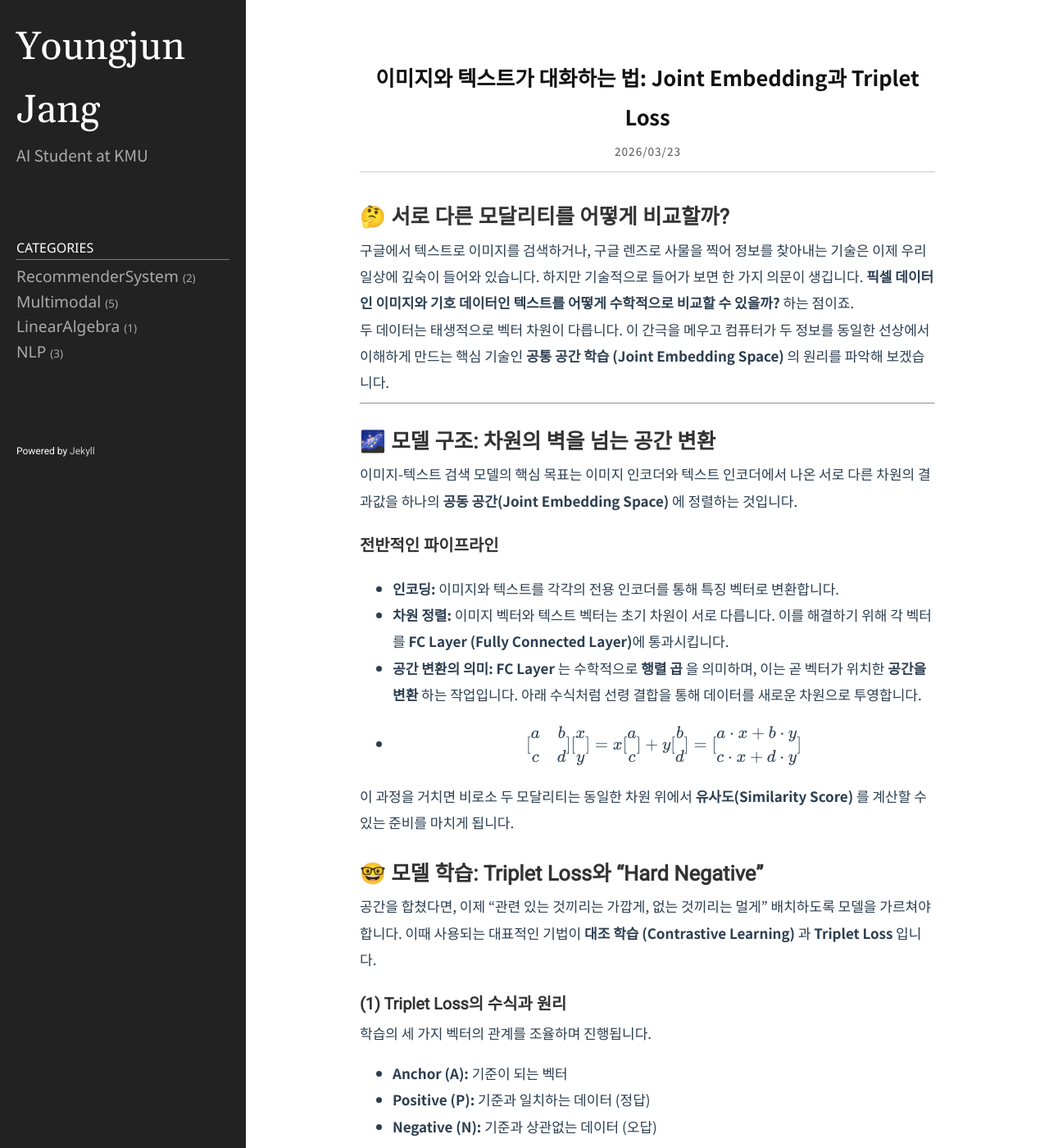
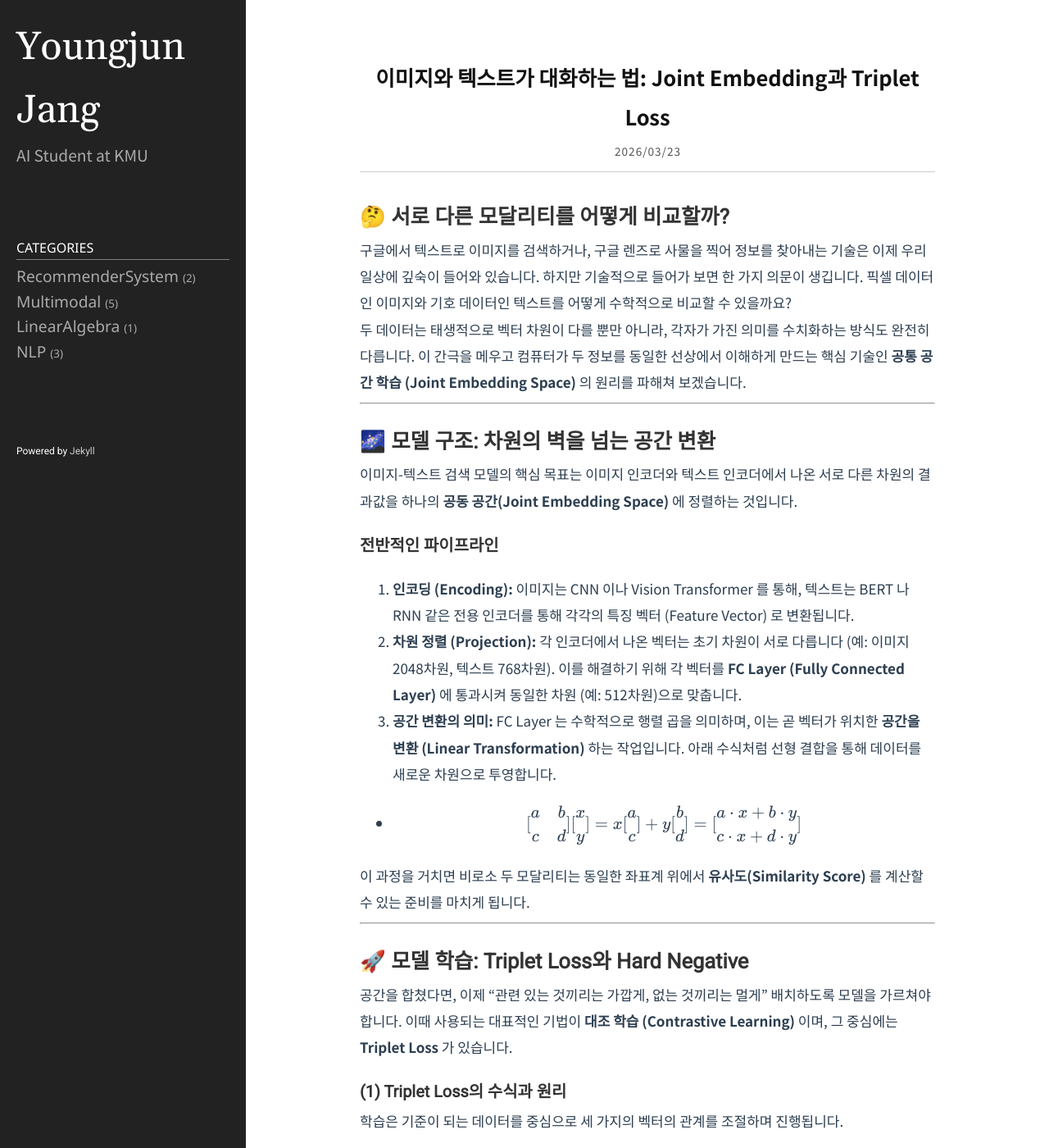
Before and after one commit to Youngjun-CV/Youngjun-CV.github.io, a Jekyll site: the page built from _posts/multimodal/2026-03-23-image-text-retrieval.markdown, in a window 1280 px wide and 1400 px high. Shown: the whole window at 82% size. Built offline with Jekyll 4.4.1, drawn with Linux system fonts in a browser that asks for light colours; formulas are drawn with MathJax 3; some of the changed text lies outside the part shown.

Commit message:
Update 2026-03-23-image-text-retrieval.markdown
add detail

```diff
--- a/_posts/multimodal/2026-03-23-image-text-retrieval.markdown
+++ b/_posts/multimodal/2026-03-23-image-text-retrieval.markdown
@@ -6,9 +6,9 @@ category: Multimodal
 ---
 
 ## 🤔 서로 다른 모달리티를 어떻게 비교할까?
-구글에서 텍스트로 이미지를 검색하거나, 구글 렌즈로 사물을 찍어 정보를 찾아내는 기술은 이제 우리 일상에 깊숙이 들어와 있습니다. 하지만 기술적으로 들어가 보면 한 가지 의문이 생깁니다. **픽셀 데이터인 이미지와 기호 데이터인 텍스트를 어떻게 수학적으로 비교할 수 있을까?** 하는 점이죠.
+구글에서 텍스트로 이미지를 검색하거나, 구글 렌즈로 사물을 찍어 정보를 찾아내는 기술은 이제 우리 일상에 깊숙이 들어와 있습니다. 하지만 기술적으로 들어가 보면 한 가지 의문이 생깁니다. 픽셀 데이터인 이미지와 기호 데이터인 텍스트를 어떻게 수학적으로 비교할 수 있을까요?
 
-두 데이터는 태생적으로 벡터 차원이 다릅니다. 이 간극을 메우고 컴퓨터가 두 정보를 동일한 선상에서 이해하게 만드는 핵심 기술인 **공통 공간 학습 (Joint Embedding Space)** 의 원리를 파악해 보겠습니다.
+두 데이터는 태생적으로 벡터 차원이 다를 뿐만 아니라, 각자가 가진 의미를 수치화하는 방식도 완전히 다릅니다. 이 간극을 메우고 컴퓨터가 두 정보를 동일한 선상에서 이해하게 만드는 핵심 기술인 **공통 공간 학습 (Joint Embedding Space)** 의 원리를 파해쳐 보겠습니다.
 
 ---
 
@@ -16,47 +16,42 @@ category: Multimodal
 이미지-텍스트 검색 모델의 핵심 목표는 이미지 인코더와 텍스트 인코더에서 나온 서로 다른 차원의 결과값을 하나의 **공동 공간(Joint Embedding Space)** 에 정렬하는 것입니다.
 
 ### 전반적인 파이프라인
-* **인코딩:** 이미지와 텍스트를 각각의 전용 인코더를 통해 특징 벡터로 변환합니다.
-* **차원 정렬:** 이미지 벡터와 텍스트 벡터는 초기 차원이 서로 다릅니다. 이를 해결하기 위해 각 벡터를 **FC Layer (Fully Connected Layer)**에 통과시킵니다.
-* **공간 변환의 의미:** **FC Layer** 는 수학적으로 **행렬 곱** 을 의미하며, 이는 곧 벡터가 위치한 **공간을 변환** 하는 작업입니다. 아래 수식처럼 선령 결합을 통해 데이터를 새로운 차원으로 투영합니다.
+1. **인코딩 (Encoding):** 이미지는 CNN 이나 Vision Transformer 를 통해, 텍스트는 BERT 나 RNN 같은 전용 인코더를 통해 각각의 특징 벡터 (Feature Vector) 로 변환됩니다.
+
+2. **차원 정렬 (Projection):** 각 인코더에서 나온 벡터는 초기 차원이 서로 다릅니다 (예: 이미지 2048차원, 텍스트 768차원). 이를 해결하기 위해 각 벡터를 **FC Layer (Fully Connected Layer)** 에 통과시켜 동일한 차원 (예: 512차원)으로 맞춥니다.
+
+3. **공간 변환의 의미:** FC Layer 는 수학적으로 행렬 곱을 의미하며, 이는 곧 벡터가 위치한 **공간을 변환 (Linear Transformation)** 하는 작업입니다. 아래 수식처럼 선형 결합을 통해 데이터를 새로운 차원으로 투영합니다.
 
 * $$[\begin{matrix}a&b\\ c&d\\ \end{matrix}][\begin{matrix}x\\ y\end{matrix}]=x[\begin{matrix}a\\ c\end{matrix}]+y[\begin{matrix}b\\ d\end{matrix}]=[\begin{matrix}a \cdot x + b \cdot y \\ c \cdot x + d \cdot y \end{matrix}]$$
 
-이 과정을 거치면 비로소 두 모달리티는 동일한 차원 위에서 **유사도(Similarity Score)** 를 계산할 수 있는 준비를 마치게 됩니다.
+이 과정을 거치면 비로소 두 모달리티는 동일한 좌표계 위에서 **유사도(Similarity Score)** 를 계산할 수 있는 준비를 마치게 됩니다.
 
-## 🤓 모델 학습: Triplet Loss와 "Hard Negative"
-공간을 합쳤다면, 이제 "관련 있는 것끼리는 가깝게, 없는 것끼리는 멀게" 배치하도록 모델을 가르쳐야 합니다. 이때 사용되는 대표적인 기법이 **대조 학습 (Contrastive Learning)** 과 **Triplet Loss** 입니다.
+---
+
+## 🚀 모델 학습: Triplet Loss와 Hard Negative
+공간을 합쳤다면, 이제 "관련 있는 것끼리는 가깝게, 없는 것끼리는 멀게" 배치하도록 모델을 가르쳐야 합니다. 이때 사용되는 대표적인 기법이 **대조 학습 (Contrastive Learning)** 이며, 그 중심에는 **Triplet Loss** 가 있습니다.
 
 ### (1) Triplet Loss의 수식과 원리
-학습의 세 가지 벡터의 관계를 조율하며 진행됩니다.
+학습은 기준이 되는 데이터를 중심으로 세 가지의 벡터의 관계를 조절하며 진행됩니다.
 
-* **Anchor (A):** 기준이 되는 벡터
-* **Positive (P):** 기준과 일치하는 데이터 (정답)
-* **Negative (N):** 기준과 상관없는 데이터 (오답)
+* **Anchor (A):** 기준이 되는 벡터 (예: 강아지 사진)
+* **Positive (P):** 기준과 일치하는 데이터 (예: "강아지가 뛰고 있다"라는 텍스트)
+* **Negative (N):** 기준과 상관없는 데이터 (예: "고양이가 잠을 잔다"라는 텍스트)
 
-모델의 목표는 **"기준과 정답 사이의 유사도가 오답과의 유사도보다 특정 마진($\alpha$) 이상 크도록"** 만드는 것입니다.
+모델의 목표는 **"기준과 정답 사이의 유사도가 오답과의 유사도보다 특정 마진($\alpha$) 이상 크도록"** 만드는 것입니다. 이를 수식으로 표현하면 다음과 같습니다.
 
 $$Sim(A, P) > Sim(A, N) + \alpha$$
 
-이를 학습을 위한 **손실 함수(Loss Function)** 로 표현하면 다음과 같습니다.
+이를 학습을 위한 **손실 함수(Loss Function)** 로 변환하면, 조건에 부합할수록 페널티(Loss)는 0에 수렴하고, 부합하지 않을수록 큰 페널티를 주어 모델의 가중치를 업데이트하게 됩니다.
 
 $$\mathcal{L} = \max(0, Sim(A, N) + \alpha - Sim(A, P))$$
 
-조건에 부합할수록 페널티(Loss)는 **0** 에 수렴하고, 부합하지 않을수록 큰 페널티를 주어 모델의 가중치를 업데이트합니다.
-
 ### (2) 학습의 효율을 높이는 "Hard Negative"
-미니배치 내의 수많은 오답들 중 무엇을 학습에 사용할지가 성능을 좌우합니다. 단순히 랜덤하게 오답을 고르는 것이 아니라, 현재 모델이 가장 헷갈려 하는 **"가장 정답처럼 보이는 오답"** 을 골라 학습시키는 것이 효율적입니다. 이를 **Hard Negative** 라고 부릅니다.
-
----
-
-## ✅ 평가 지표: Recall@K
-학습된 모델이 얼마나 검색을 잘 수행하는지는 **Recall@K** 지표를 통해 측정합니다.
-
-* **성공 조건:** 이미지 쿼리에 대해 유사도를 계산했을 때, 정답 캡션이 상위 **K** 개의 리스트 안에 포함되어 있다면 성공으로 간주합니다.
-* **활용:** 보통 $Recall@1$ , $Recall@5$ , $Recall@10$ 등을 함께 리포팅하여 모델의 정밀도와 포괄적인 이해도를 동시에 평가합니다.
+미니배치 내의 수많은 오답들 중 무엇을 학습에 사용할지가 성능을 좌우합니다. 단순히 랜덤하게 오답을 고르는 것이 아니라, 현재 모델이 가장 헷갈려 하는 **"가장 정답처럼 보이는 오답"** 을 골라 학습시키는 것이 효율적입니다. 이를 **Hard Negative** 라고 부릅니다. 이는 모델에게 '쉬운 문제'만 풀게 하는 것이 아니라 '변별력 있는 어려운 문제'를 제시함으로써, 벡터 공간 내에서 유사한 의미를 가진 데이터들 사이의 경계선을 더욱 정교하게 학습시킵니다.
 
 ---
 
 ## 🫡 끝내며
-이번 포스팅에서는 이미지와 텍스트를 하나의 수학적 공간으로 정렬하는 **Joint Embedding** 과, 그 공간의 질서를 잡는 **Triplet Loss** 에 대해 알아보았습니다. 이 과정은 단순히 검색을 넘어, 인공지능이 세상을 다각도로 관찰하고 공통된 개념을 추출하는 **멀티모달 지능** 의 근간이 됩니다.
-이론을 완벽히 소화했다면 이제 직접 코드를 만져볼 시간입니다. 다음 포스팅에서는 실제 **Flickr8k** 데이터셋을 활용해 이 파이프라인을 구축해 보는 실습 과정을 다루어 보겠습니다.
+이번 포스팅에서는 이미지와 텍스트를 하나의 수학적 공간으로 정렬하는 Joint Embedding 과, 그 공간의 질서를 잡는 Triplet Loss 에 대해 알아보았습니다. 이 과정은 단순히 검색 기술을 구현하는 것을 넘어, 인공지능이 세상을 다각도로 관찰하고 서로 다른 정보 속에서 공통된 개념을 추출하는 멀티모달 지능 의 근간이 됩니다.
+
+이론적인 원리를 완벽히 소화했다면 이제 직접 코드를 만져볼 시간입니다. 다음 포스팅에서는 실제 **Flickr8k** 데이터셋을 활용해 앞서 배운 파이프라인을 직접 구축해보는 과정을 다뤄보겠습니다. 감사합니다.
```
